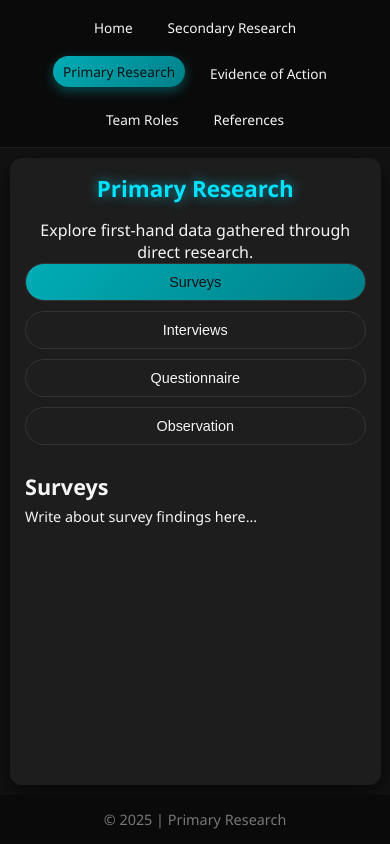
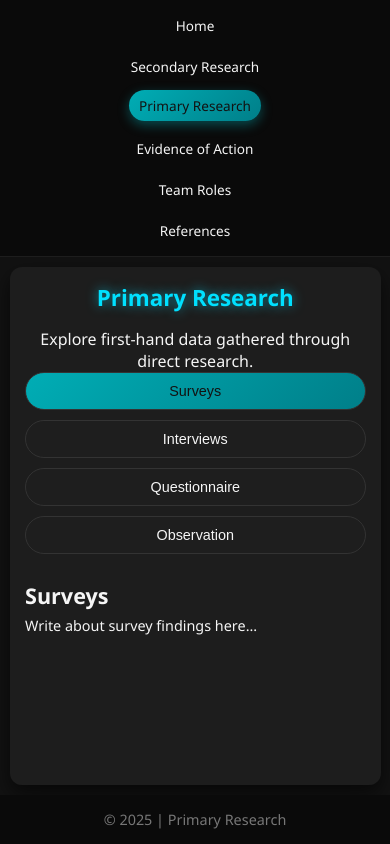
Before and after one commit to MSarim2855/Global1, a plain HTML site: page primary.html in a window 390 px wide. Drawn offline with Linux system fonts and the light colour scheme.

Commit message:
Update style.css

```diff
--- a/style.css
+++ b/style.css
@@ -23,7 +23,7 @@ nav {
     backdrop-filter: blur(8px);
     display: flex;
     justify-content: center;
-    flex-wrap: wrap; /* ✅ wraps nav items on small screens */
+    flex-wrap: wrap; /* ✅ wrap on small screens */
     gap: 15px;
     padding: 12px;
     border-bottom: 1px solid rgba(255,255,255,0.08);
@@ -102,11 +102,11 @@ nav a.active {
 .tab-content {
     display: none;
     text-align: left;
-    overflow-y: visible;   /* ✅ don’t force scroll on mobile */
+    overflow-y: visible;   /* no squishing */
     animation: fadeIn 0.5s ease-in-out;
     line-height: 1.6;
     font-size: 1em;
-    max-height: none;      /* ✅ no squishing */
+    max-height: none;
 }
 
 .tab-content.active {
@@ -123,11 +123,28 @@ footer {
 }
 
 /* === RESPONSIVE FIXES === */
+
+/* Tablets (portrait & landscape) */
+@media screen and (max-width: 1024px) {
+    .secondary-container {
+        max-width: 95%;
+        padding: 18px;
+    }
+    nav {
+        gap: 10px;
+    }
+    nav a {
+        font-size: 0.95em;
+        padding: 7px 12px;
+    }
+}
+
+/* Phones (large) */
 @media screen and (max-width: 768px) {
     .secondary-container {
         margin: 10px;
         padding: 15px;
-        width: 95%; /* ✅ fit smaller screens */
+        width: 95%;
     }
 
     .secondary-container h1 {
@@ -151,7 +168,14 @@ footer {
     }
 }
 
-@media screen and (max-width: 400px) {
+/* Phones (small) */
+@media screen and (max-width: 480px) {
+    nav {
+        flex-direction: column;
+        align-items: center;
+        padding: 10px;
+    }
+
     nav a {
         font-size: 0.85em;
         padding: 6px 10px;
```
